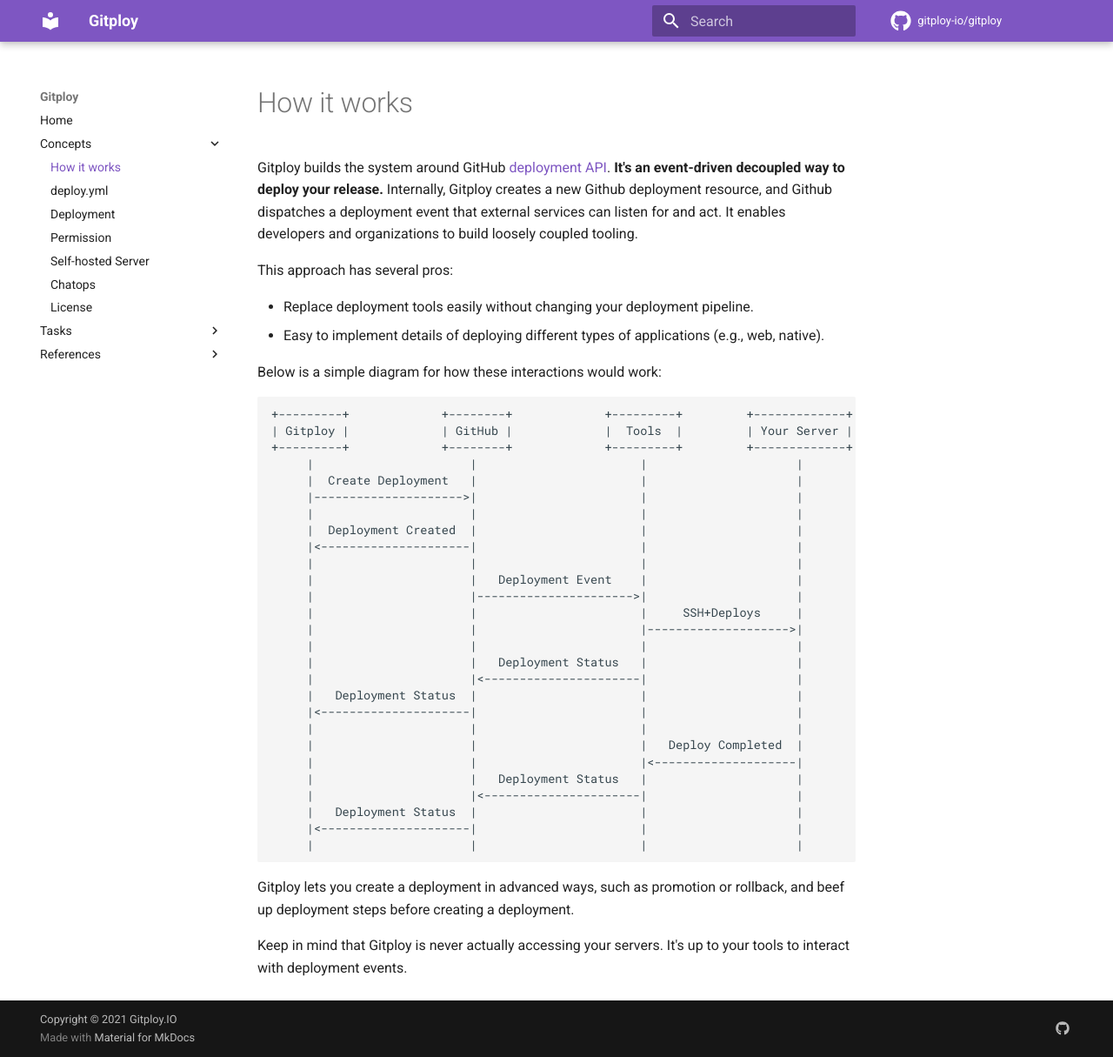
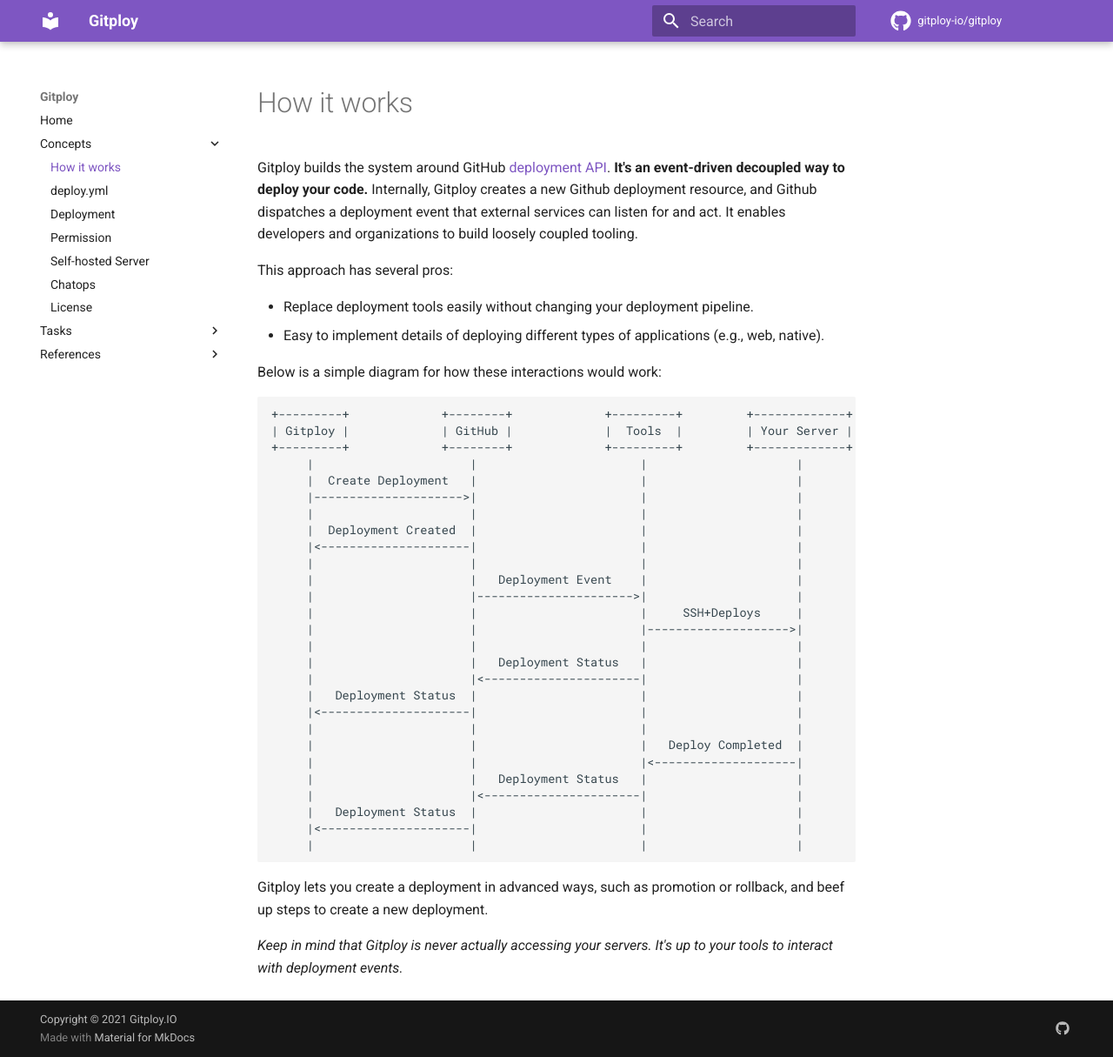
Before and after one commit to gitploy-io/gitploy, an MkDocs documentation site: the page built from docs/concepts/how-it-work.md, in a window 1280 px wide and 1215 px high. Shown: the whole window at 87% size. Built offline with MkDocs 1.6.1 and Material for MkDocs 9.7.7, drawn with Linux system fonts in a browser that asks for light colours; comment, search, counter and statistics services are not loaded; the version menu is left out.

Commit message:
Add first deployment doc

````diff
--- a/docs/concepts/how-it-work.md
+++ b/docs/concepts/how-it-work.md
@@ -1,6 +1,6 @@
 # How it works
 
-Gitploy builds the system around GitHub [deployment API](https://docs.github.com/en/rest/reference/repos#deployments). **It's an event-driven decoupled way to deploy your release.** Internally, Gitploy creates a new Github deployment resource, and Github dispatches a deployment event that external services can listen for and act. It enables developers and organizations to build loosely coupled tooling.
+Gitploy builds the system around GitHub [deployment API](https://docs.github.com/en/rest/reference/repos#deployments). **It's an event-driven decoupled way to deploy your code.** Internally, Gitploy creates a new Github deployment resource, and Github dispatches a deployment event that external services can listen for and act. It enables developers and organizations to build loosely coupled tooling.
 
 This approach has several pros:
 
@@ -39,6 +39,6 @@
      |                      |                       |                     |
 ```
 
-Gitploy lets you create a deployment in advanced ways, such as promotion or rollback, and beef up deployment steps before creating a deployment.
+Gitploy lets you create a deployment in advanced ways, such as promotion or rollback, and beef up steps to create a new deployment.
 
-Keep in mind that Gitploy is never actually accessing your servers. It's up to your tools to interact with deployment events.
+*Keep in mind that Gitploy is never actually accessing your servers. It's up to your tools to interact with deployment events.*
--- a/mkdocs.yml
+++ b/mkdocs.yml
@@ -19,6 +19,7 @@
     - License: concepts/license.md
   - Tasks:
     - Installation: tasks/installation.md
+    - "First Deployment": tasks/first-deployment.md
     - Integration: tasks/integration.md
   - References:
     - Configurations: references/configurations.md
````
Also changed, not shown: docs/tasks/first-deployment.md (added, +43 -0 lines), docs/images/deploy-commit.png (added), docs/images/github-deployment.png (added).
